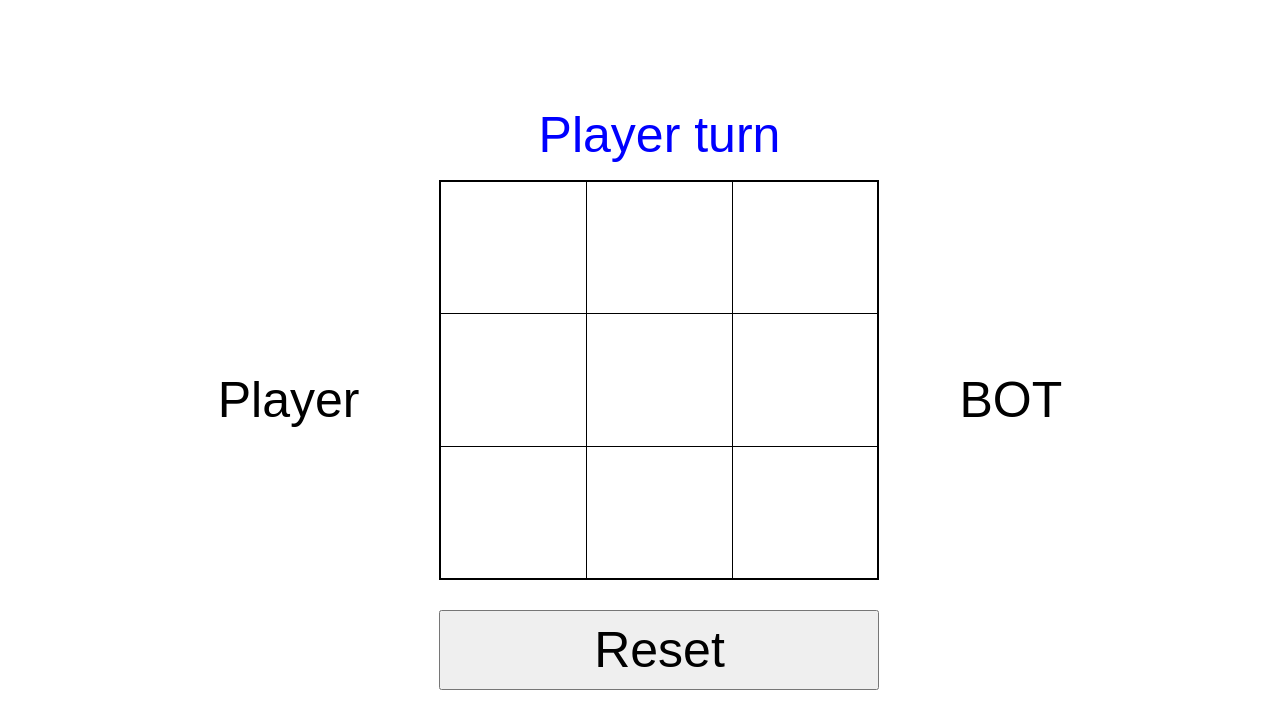
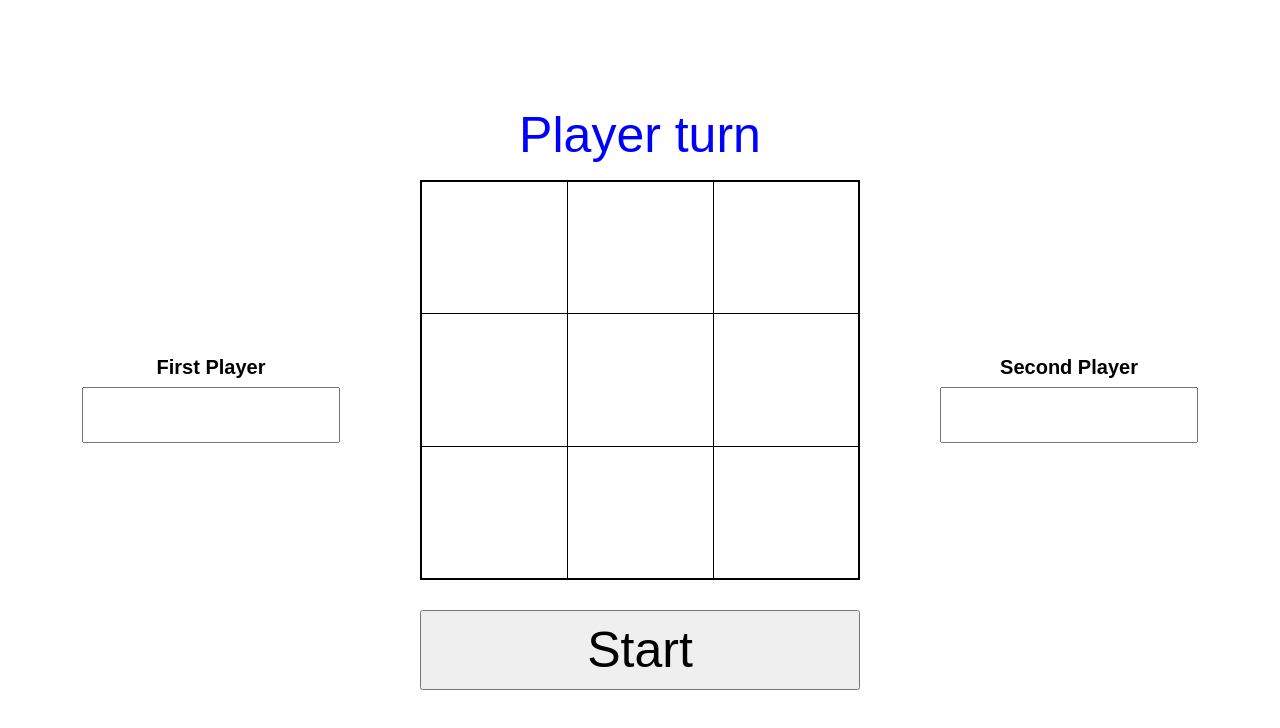
Before and after one commit to wingfam/tic-tac-toe, a plain HTML site: page index.html in a window 1280 px wide. Drawn offline with Linux system fonts and the light colour scheme.

Commit message:
finished

```diff
--- a/index.html
+++ b/index.html
@@ -10,7 +10,10 @@
     </head>
     <body>
         <main>
-            <label id="player1">Player</label>
+            <div>
+                <label for="first-player-name" id="first-player-name-label">First Player</label>
+                <input id="first-player-name" type="text" />
+            </div>
             <fieldset>
                 <legend>Player turn</legend>
                 <table>
@@ -35,9 +38,13 @@
                         <td></td>
                     </tr>
                 </table>
-                <button id="reset-button">Reset</button>
+                <button type="button" id="reset-button">Reset</button>
+                <button type="button" id="start-button">Start</button>
             </fieldset>
-            <label id="player2">BOT</label>
+            <div>
+                <label for="second-player-name" id="second-player-name-label">Second Player</label>
+                <input id="second-player-name" type="text" />
+            </div>
         </main>
         <script src="script.js" async defer></script>
     </body>
--- a/script.js
+++ b/script.js
@@ -1,9 +1,8 @@
 /*
 TODO:
-- Add a check that keeps players from playing in spots that are already taken
-Try to get value at the cell that the player is trying to place their symbol.
-If it already had a value do nothing, else place current player's symbol.
-- Add a tie condition
+Clean up the interface to allow players to put in their names, include a button
+to start/restart the game and add a display element that shows the results upon
+game end!
 */
 
 function Player(name, symbol) {
@@ -24,6 +23,7 @@ function Cell() {
 
   return { addSymbol, getValue };
 }
+
 
 const GameBoard = (function () {
   let board = [];
@@ -81,6 +81,7 @@ const GameBoard = (function () {
   };
 })();
 
+
 const DisplayController = (function () {
   const playerTurnLegend = document.querySelector("legend");
 
@@ -109,16 +110,21 @@ const DisplayController = (function () {
   return { insertPlayerSymbol, changePlayerTurnText, redrawBoard };
 })();
 
-function GameController(playerOneName, playerTwoName) {
+
+function GameController() {
   const board = GameBoard;
   const displayController = DisplayController;
-  const player1 = Player(playerOneName, "X");
-  const player2 = Player(playerTwoName, "O");
+  const selectPlayer1 = document.querySelector("#first-player-name");
+  const selectPlayer2 = document.querySelector("#second-player-name");
+  const firstPlayerLabel = document.querySelector("#first-player-name-label");
+  const secondPlayerLabel = document.querySelector("#second-player-name-label");
+  const startBtn = document.querySelector("#start-button");
+  const resetBtn = document.querySelector("#reset-button");
 
-  let numberOfPlacement = 0;
-  let activePlayer = player1;
-
-  const getCurrentPlayer = () => activePlayer;
+  let numberOfPlacement = null;
+  let activePlayer = null;
+  let player1 = null;
+  let player2 = null;
 
   const switchPlayerTurn = () => {
     activePlayer.name === player1.name
@@ -127,13 +133,29 @@ function GameController(playerOneName, playerTwoName) {
     displayController.changePlayerTurnText(activePlayer);
   };
 
-  const resetPlayerTurn = () => {
-    activePlayer = player1;
-    displayController.changePlayerTurnText(activePlayer);
-  };
+  function startGame() {
+    if (selectPlayer1.value != "" && selectPlayer2.value != "") {
+      player1 = Player(selectPlayer1.value, "X");
+      player2 = Player(selectPlayer2.value, "O");
+
+      numberOfPlacement = 0;
+      activePlayer = player1;
+
+      displayController.changePlayerTurnText(activePlayer);
+
+      startBtn.style.display = "none";
+      resetBtn.style.display = "block";
+      selectPlayer1.style.display = "none";
+      selectPlayer2.style.display = "none";
+      firstPlayerLabel.style.display = "none";
+      secondPlayerLabel.style.display = "none";
+    } else {
+      alert("Please make sure that both player's name was entered!");
+    }
+  }
 
   const resetGame = () => {
-    resetPlayerTurn();
+    switchPlayerTurn();
     board.clearBoard();
     displayController.redrawBoard();
   };
@@ -188,22 +210,6 @@ function GameController(playerOneName, playerTwoName) {
     };
   };
 
-  function addPlayGameEventToCells() {
-    const cells = document.querySelectorAll("td");
-    cells.forEach((cell) => {
-      cell.addEventListener("click", function () {
-        playGame(cell.closest("tr").rowIndex, cell.cellIndex);
-      });
-    });
-  }
-
-  function resetButtonEventHandler() {
-    const resetButton = document.querySelector("#reset-button");
-    resetButton.addEventListener("click", function () {
-      resetGame();
-    });
-  }
-
   const playGame = (row, col) => {
     const isSymbolPlaced = board.placeSymbol(activePlayer.symbol, row, col);
     if (isSymbolPlaced) {
@@ -224,16 +230,31 @@ function GameController(playerOneName, playerTwoName) {
 
     // Check tie condition
     if (numberOfPlacement >= board.getMaxPlacement()) {
-      alert("The game is tie. The game will reset");
       resetGame();
       numberOfPlacement = 0;
+      alert("The game is tie. The game will reset");
     }
   };
 
-  addPlayGameEventToCells();
-  resetButtonEventHandler();
+  (function addPlayGameEventToCells() {
+    const cells = document.querySelectorAll("td");
+    cells.forEach((cell) => {
+      cell.addEventListener("click", function () {
+        playGame(cell.closest("tr").rowIndex, cell.cellIndex);
+      });
+    });
+  })();
 
-  return { getCurrentPlayer, playGame, resetGame, resetButtonEventHandler };
+  (function resetButtonEventHandler() {
+    const resetBtn = document.querySelector("#reset-button");
+    resetBtn.addEventListener("click", function () {
+      resetGame();
+    });
+  })();
+
+  startBtn.addEventListener("click", startGame);
+
+  return { playGame, resetGame };
 }
 
-const game = GameController("Player", "BOT");
+GameController();
--- a/style.css
+++ b/style.css
@@ -1,8 +1,3 @@
-/* http://meyerweb.com/eric/tools/css/reset/
-   v2.0 | 20110126
-   License: none (public domain)
-*/
-
 html,
 body,
 div,
@@ -192,7 +187,7 @@ td {
 	font-size: 10vh;
 }
 
-#reset-button {
+#reset-button, #start-button {
 	width: 100%;
 	height: 80px;
 	margin-top: 30px;
@@ -200,3 +195,26 @@ td {
 	text-align: center;
 	vertical-align: middle;
 }
+
+#reset-button {
+	display: none;
+}
+
+main div:nth-child(1), main div:nth-child(3) {
+	display: flex;
+	flex-direction: column;
+	justify-content: center;
+	align-items: center;
+}
+
+#first-player-name, #second-player-name {
+	margin-top: 10px;
+	height: 50px;
+	width: 250px;
+	font-size: 30px;
+}
+
+#first-player-name-label, #second-player-name-label {
+	font-weight: 700;
+	font-size: 20px;
+}
```
